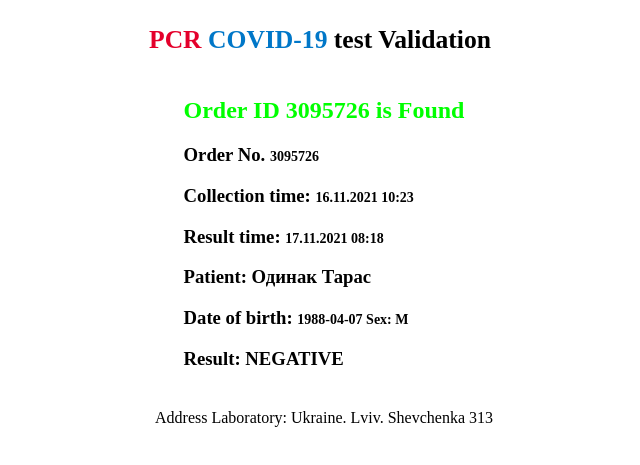
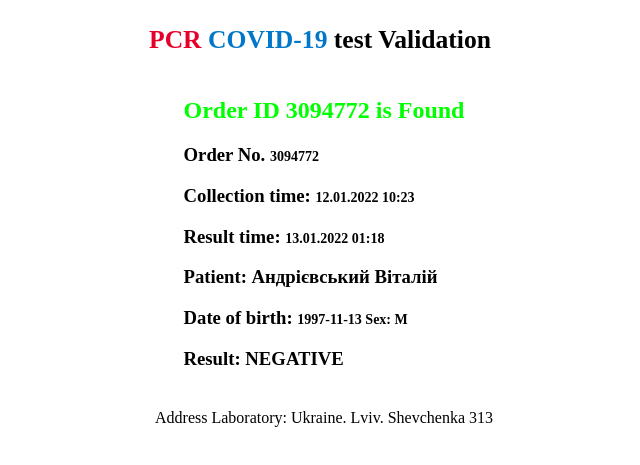
Before and after one commit to vadymchornyi98/escAvituk, a plain HTML site: page index.html in a window 1280 px wide. Shown: the part 197-662 px from the top of the page, without its empty margins (316-956 px from the left). Drawn offline with Linux system fonts and the light colour scheme; a web font is replaced by a local one.

Commit message:
Update index.html

```diff
--- a/index.html
+++ b/index.html
@@ -370,12 +370,12 @@
     </div>
 
     <div>
-        <h2 class="founded"><span>Order ID 3095726</span> is Found</h2>
-        <h3 class="foundText">Order No. <span>3095726 </span></h3>
-        <h3 class="foundText">Collection time: <span>  16.11.2021 10:23 </span></h3>
-        <h3 class="foundText">Result time: <span>17.11.2021 08:18</span></h3>
-        <h3>Patient: Одинак Тарас</h3>
-        <h3 class="foundText">Date of birth: <span>1988-04-07 Sex: M</span></h3>
+        <h2 class="founded"><span>Order ID 3094772</span> is Found</h2>
+        <h3 class="foundText">Order No. <span>3094772 </span></h3>
+        <h3 class="foundText">Collection time: <span>  12.01.2022 10:23 </span></h3>
+        <h3 class="foundText">Result time: <span>13.01.2022 01:18</span></h3>
+        <h3>Patient: Андрієвський Віталій</h3>
+        <h3 class="foundText">Date of birth: <span>1997-11-13 Sex: M</span></h3>
         <h3 class="foundText">Result:  NEGATIVE</h3>
     </div>
 
```
